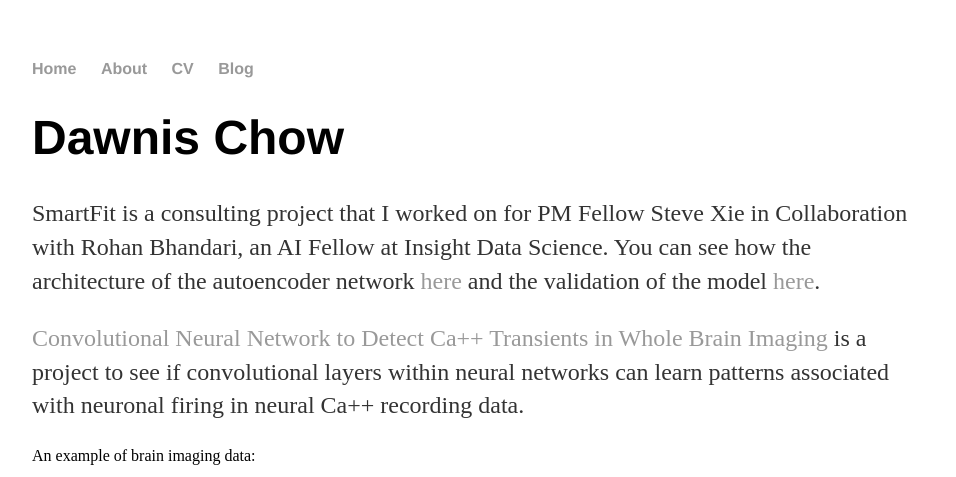
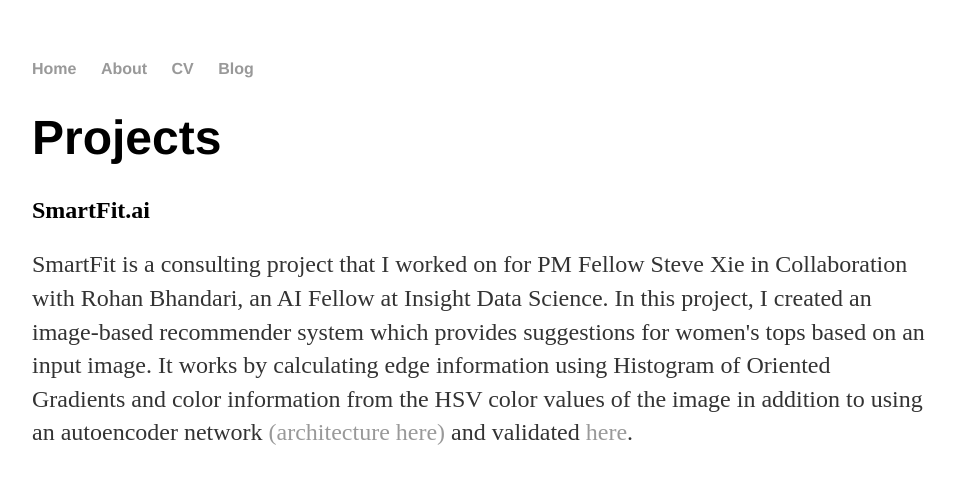
Before and after one commit to dawnis/dawnis.github.io, a Jekyll site: the page built from index.html, in a window 1280 px wide. Shown: the top 477 px of the page, without its empty margins (160-1116 px from the left). Built offline with Jekyll 4.4.1, drawn with Linux system fonts in a browser that asks for light colours; some of the changed text lies outside the part shown.

Commit message:
Update index.html

```diff
--- a/index.html
+++ b/index.html
@@ -3,9 +3,12 @@
 title: Dawnis Chow Data Science Projects
 ---
 <div class="blurb">
-	<h1>Dawnis Chow </h1>
-        <p>SmartFit is a consulting project that I worked on for PM Fellow Steve Xie in Collaboration with Rohan Bhandari, an AI Fellow at Insight Data Science. You can see how the architecture of the autoencoder network <a href="SmartFit/Convolutional Autoencoder Model.html">here</a> and the validation of the model <a href="SmartFit/Validation_of_Recommender_System.html">here</a>.</p>
-        <p> <a href="Convolutional_Network_Ca_Transients/Ca_Feature_Detection_3P_Ver3_reduce_max.html">Convolutional Neural Network to Detect Ca++ Transients in Whole Brain Imaging </a> is a project to see if convolutional layers within neural networks can learn patterns associated with neuronal firing in neural Ca++ recording data. </p>
+	<h1>Projects</h1>
+	<h2>SmartFit.ai</h2>
+        <p>SmartFit is a consulting project that I worked on for PM Fellow Steve Xie in Collaboration with Rohan Bhandari, an AI Fellow at Insight Data Science.
+	In this project, I created an image-based recommender system which provides suggestions for women's tops based on an input image. It works by calculating edge information using Histogram of Oriented Gradients and color information from the HSV color values of the image in addition to using an autoencoder network <a href="SmartFit/Convolutional Autoencoder Model.html">(architecture here)</a> and validated <a href="SmartFit/Validation_of_Recommender_System.html">here</a>.</p>
+	<h2>Using Neural Networks to Analyze Neural Circuits</h2>
+	<p> <a href="Convolutional_Network_Ca_Transients/Ca_Feature_Detection_3P_Ver3_reduce_max.html">Convolutional Neural Network to Detect Ca++ Transients in Whole Brain Imaging </a> is a project to see if convolutional layers within neural networks can learn patterns associated with neuronal firing in neural Ca++ recording data. </p>
         An example of brain imaging data:
         <br><br>
         <video width="640" height="425" controls>
```
